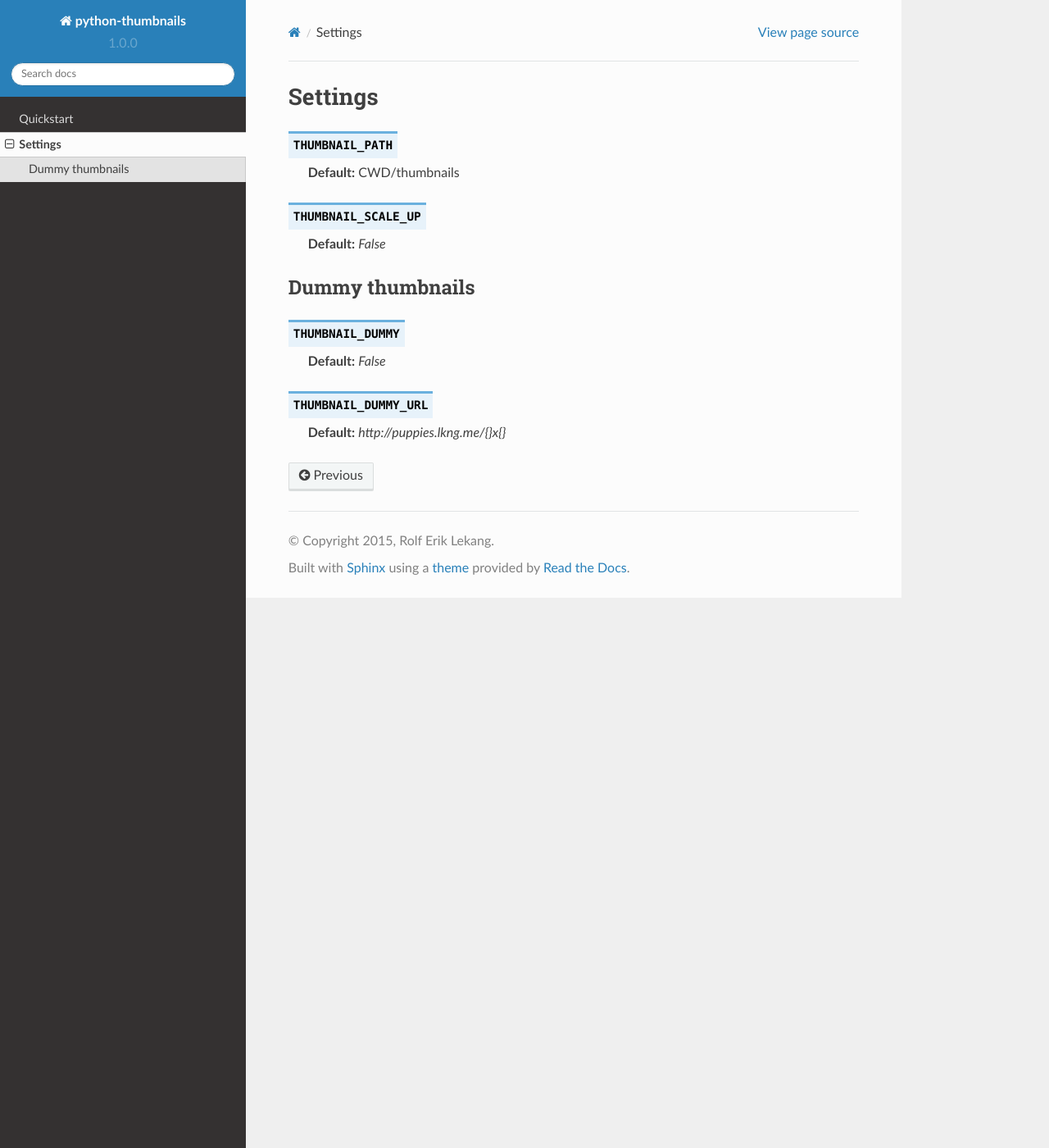
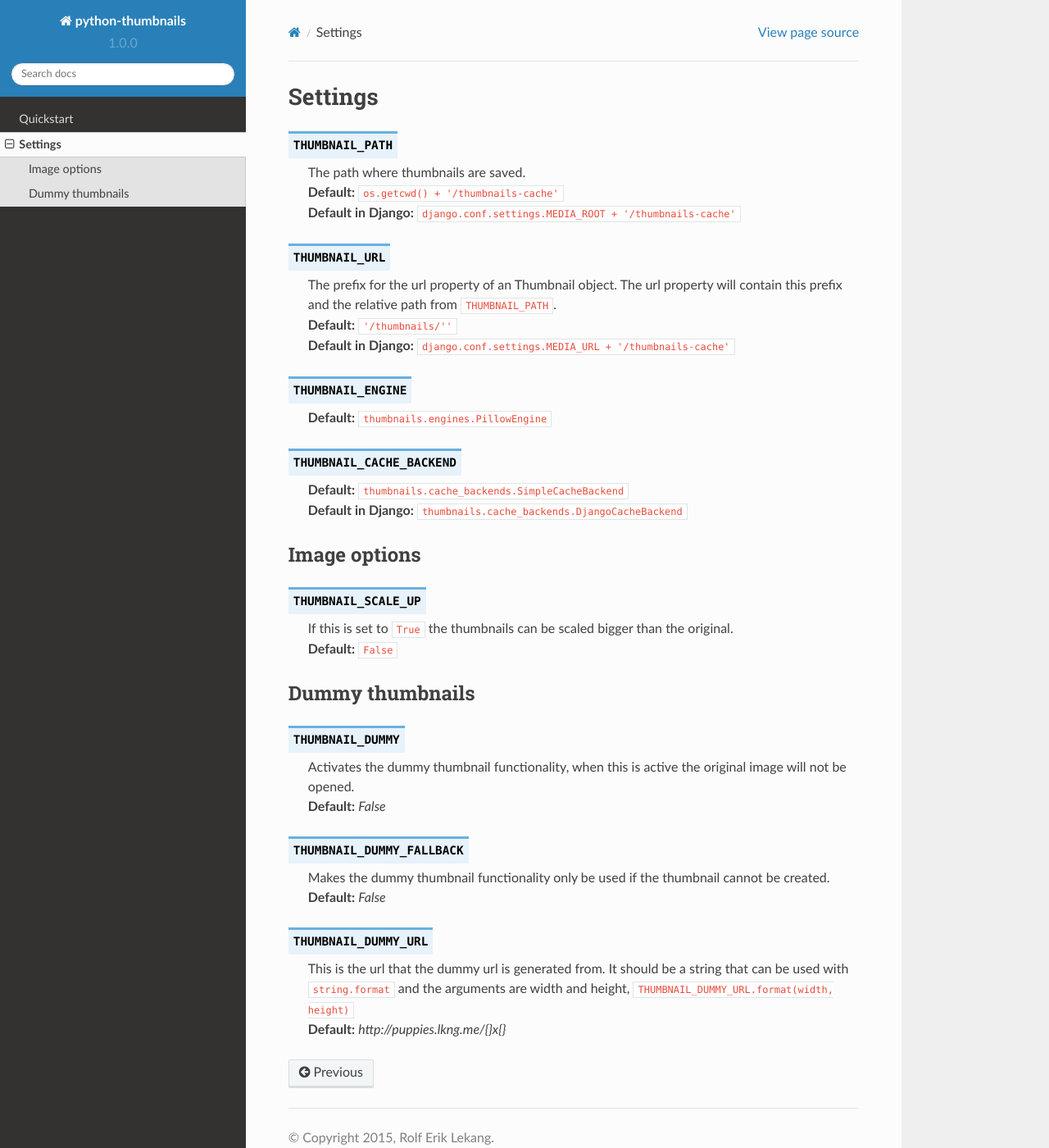
Before and after one commit to python-thumbnails/python-thumbnails, a Sphinx documentation site: the page built from docs/settings.rst, in a window 1280 px wide and 1400 px high. Shown: the whole window at 82% size. Built offline with Sphinx 7.4.7 and the Read the Docs theme 2.0.0, drawn with Linux system fonts in a browser that asks for light colours.

Commit message:
Update settings documentation

```diff
--- a/docs/settings.rst
+++ b/docs/settings.rst
@@ -4,12 +4,38 @@ Settings
 .. attribute:: THUMBNAIL_PATH
     :noindex:
 
-    **Default:** CWD/thumbnails
+    | The path where thumbnails are saved.
+    | **Default:** ``os.getcwd() + '/thumbnails-cache'``
+    | **Default in Django:** ``django.conf.settings.MEDIA_ROOT + '/thumbnails-cache'``
+
+.. attribute:: THUMBNAIL_URL
+    :noindex:
+
+    | The prefix for the url property of an Thumbnail object. The url property
+      will contain this prefix and the relative path from ``THUMBNAIL_PATH``.
+    | **Default:** ``'/thumbnails/''``
+    | **Default in Django:** ``django.conf.settings.MEDIA_URL + '/thumbnails-cache'``
+
+.. attribute:: THUMBNAIL_ENGINE
+    :noindex:
+
+    **Default:** ``thumbnails.engines.PillowEngine``
+
+.. attribute:: THUMBNAIL_CACHE_BACKEND
+    :noindex:
+
+    | **Default:** ``thumbnails.cache_backends.SimpleCacheBackend``
+    | **Default in Django:** ``thumbnails.cache_backends.DjangoCacheBackend``
+
+Image options
+-------------
 
 .. attribute:: THUMBNAIL_SCALE_UP
     :noindex:
 
-    **Default:** `False`
+    | If this is set to ``True`` the thumbnails can be scaled bigger than
+      the original.
+    | **Default:** ``False``
 
 
 Dummy thumbnails
@@ -18,9 +44,21 @@ Dummy thumbnails
 .. attribute:: THUMBNAIL_DUMMY
     :noindex:
 
-    **Default:** `False`
+    | Activates the dummy thumbnail functionality, when this is active the
+      original image will not be opened.
+    | **Default:** `False`
+
+.. attribute:: THUMBNAIL_DUMMY_FALLBACK
+    :noindex:
+
+    | Makes the dummy thumbnail functionality only be used if the thumbnail
+      cannot be created.
+    | **Default:** `False`
 
 .. attribute:: THUMBNAIL_DUMMY_URL
     :noindex:
 
-    **Default:** `http://puppies.lkng.me/{}x{}`
+    | This is the url that the dummy url is generated from. It should be a
+      string that can be used with ``string.format`` and the arguments are width
+      and height, ``THUMBNAIL_DUMMY_URL.format(width, height)``
+    | **Default:** `http://puppies.lkng.me/{}x{}`
```
